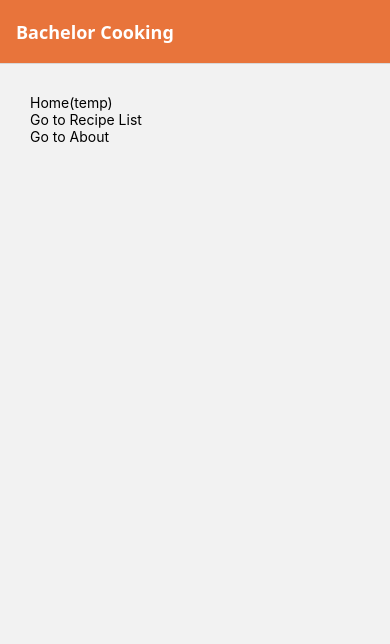
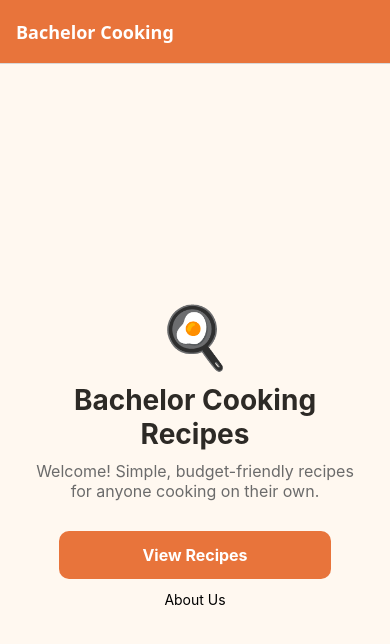
Before and after one commit to minexart/a2-bachelor-cooking, a React Native app: screen /Home in a window 390 px wide. Shown: the top 644 px of the page. Built offline with nearby package versions, Linux system fonts and the light colour scheme.

Commit message:
Step 4: Home screen

```diff
--- a/src/screens/HomeScreen.tsx
+++ b/src/screens/HomeScreen.tsx
@@ -1,17 +1,65 @@
 import React from 'react';
-import {Pressable, View, Text} from 'react-native';
+import {Pressable, StyleSheet, View, Text} from 'react-native';
+import { COLORS } from '../styles/theme';
 
 export default function HomeScreen({navigation }: any)
 {
     return(
-        <View style={{padding:30}}>
-            <Text>Home(temp)</Text>
-            <Pressable onPress={() => navigation.navigate("RecipeList")}>
-               <Text>Go to Recipe List</Text>
+        <View style={styles.container}>
+            <Text style={styles.emoji}>🍳</Text>
+            <Text style={styles.title}>Bachelor Cooking Recipes</Text>
+            <Text style={styles.welcome}>
+                Welcome! Simple, budget-friendly recipes
+                for anyone cooking on their own.
+            </Text>
+
+            <Pressable style={styles.button} onPress={() =>
+                navigation.navigate("RecipeList")}>
+               <Text style={styles.buttonText}>View Recipes</Text>
             </Pressable>
+
             <Pressable onPress={() => navigation.navigate("About")}>
-                <Text>Go to About</Text>
+                <Text>About Us</Text>
             </Pressable>
         </View>
     );
 }
+//external styling
+const styles = StyleSheet.create({
+  container: {
+    flex: 1,
+    backgroundColor: COLORS.background,
+    alignItems: "center",
+    justifyContent: "center",
+    padding: 25,
+  },
+  emoji: { fontSize: 60, marginBottom: 10 },
+  title: {
+    fontSize: 28,
+    fontWeight: "bold",
+    color: COLORS.dark,
+    textAlign: "center",
+  },
+  welcome: {
+    fontSize: 16,
+    color: COLORS.grey,
+    textAlign: "center",
+    marginTop: 10,
+    marginBottom: 30,
+  },
+  button: {
+    backgroundColor: COLORS.primary,
+    paddingVertical: 14,
+    width: "80%",
+    borderRadius: 10,
+    alignItems: "center",
+    marginBottom: 12,
+  },
+  buttonText: { color: "white", fontSize: 16, fontWeight: "bold" },
+  secondaryButton: {
+    backgroundColor: "white",
+    borderWidth: 2,
+    borderColor: COLORS.primary,
+  },
+  secondaryText: { color: COLORS.primary },
+});
```
Also changed, not shown: 1 other file (tests, documents, lock files or other folders).
